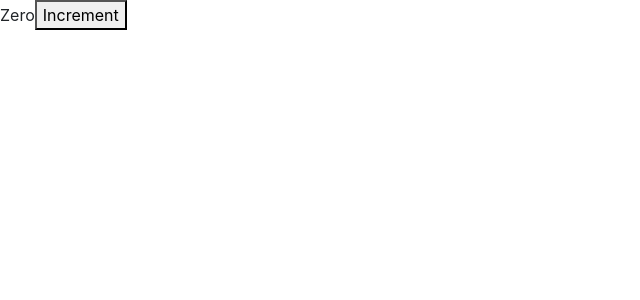
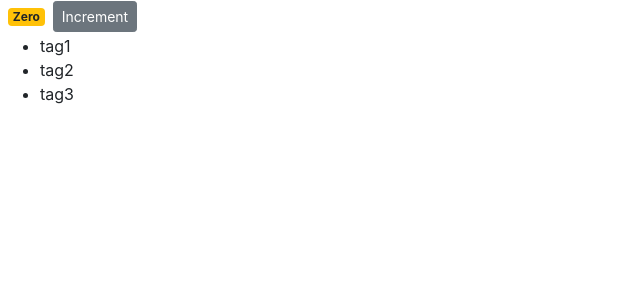
Before and after one commit to mlennig/courses, a React (Create React App) app in the folder mastering-react/counter-app/: page / in a window 1280 px wide. Shown: the top 300 px of the page, without its empty margins (0-640 px from the left). Built offline with nearby package versions, Linux system fonts and the light colour scheme.

Commit message:
code: Add Components 6-8

```diff
--- a/mastering-react/counter-app/src/components/counter.jsx
+++ b/mastering-react/counter-app/src/components/counter.jsx
@@ -7,19 +7,30 @@
   // component needs.
   state = {
     count: 0,
+    tags: ["tag1", "tag2", "tag3"],
   };
 
   render() {
-    // jsx expression
     return (
       // To eliminate the extra div, we can add React.Fragment
-      // Within the curly braces here we can put an valid
+      // Within the curly braces here we can put any valid
       // JS expression. An expression is something that produces a value.
-      <React.Fragment>
-        <span>{this.formatCount()}</span>
-        <button>Increment</button>
-      </React.Fragment>
+      <div>
+        <span className={this.getBadgeClasses()}>{this.formatCount()}</span>
+        <button className="btn btn-secondary btn-sm">Increment</button>
+        <ul>
+          {this.state.tags.map((tag) => (
+            <li key={tag}>{tag}</li>
+          ))}
+        </ul>
+      </div>
     );
+  }
+
+  getBadgeClasses() {
+    let classes = "badge m-2 badge-";
+    classes += this.state.count === 0 ? "warning" : "primary";
+    return classes;
   }
 
   formatCount() {
```
Also changed, not shown: mastering-react/counter-app/src/index.js (+8 -8 lines).
